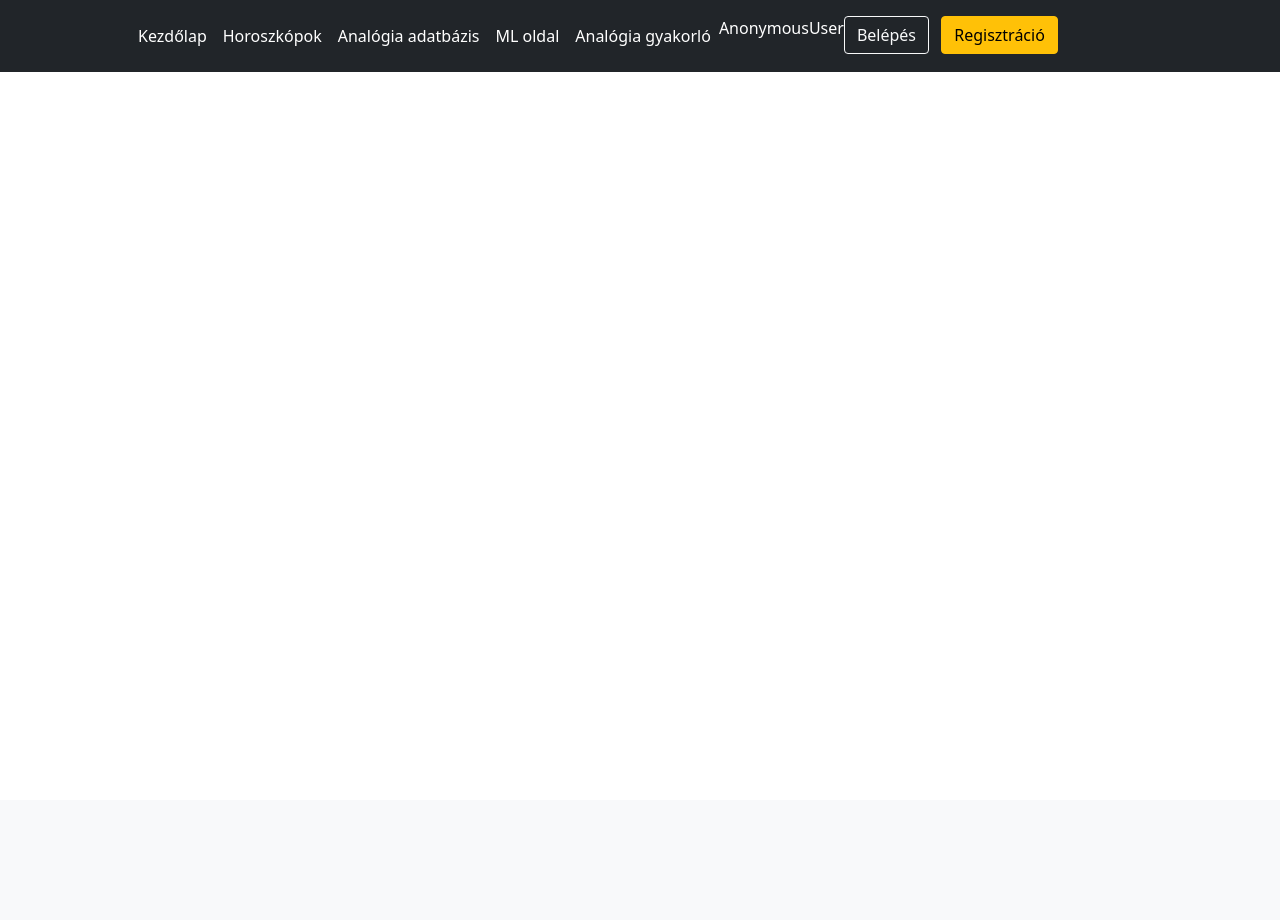
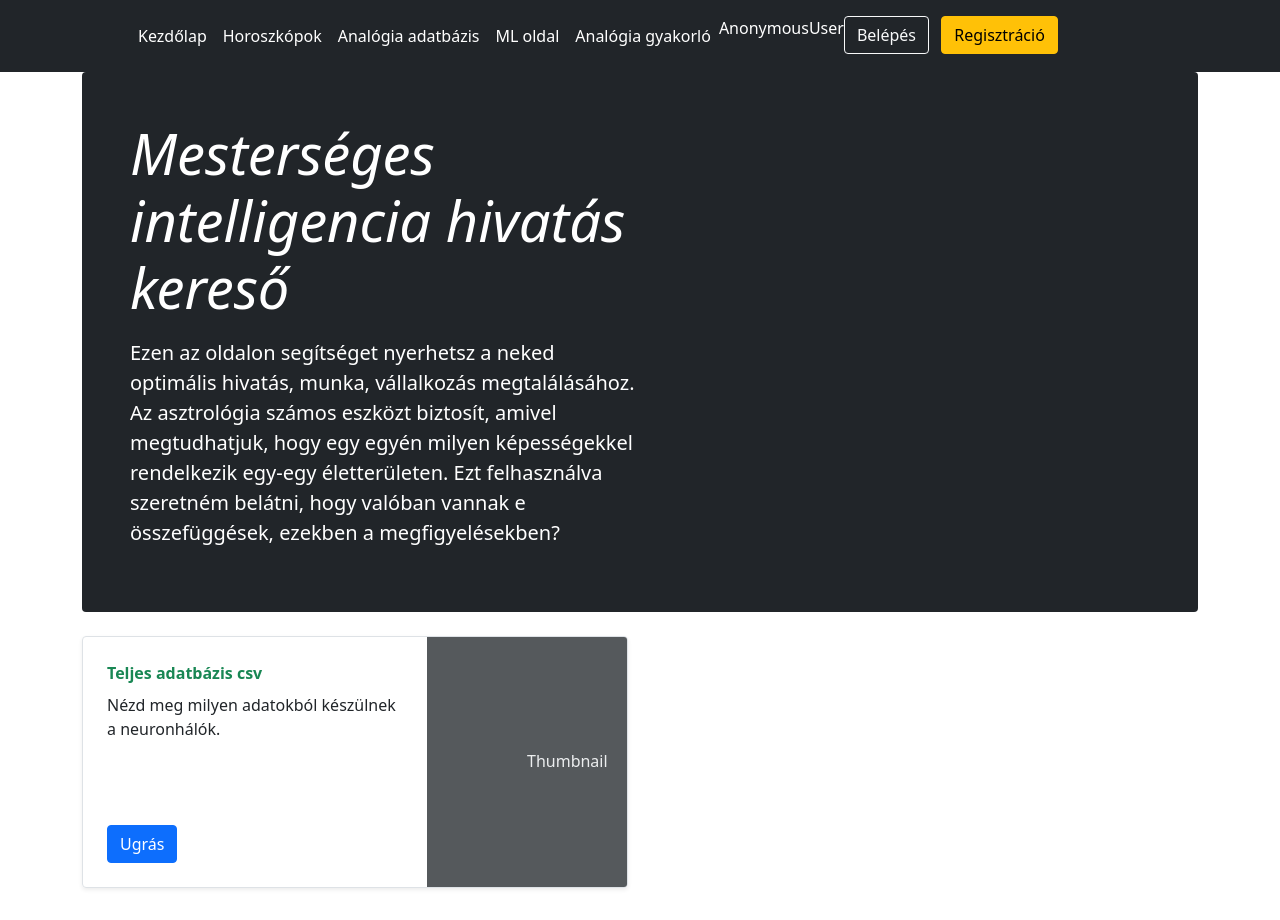
Before and after one commit to molnaredom/asztro, a Django app: page /ml_fooldal/ in a window 1280 px wide. Before the commit the page ends 72 px from the top, so only its background shows below. Run offline with Django 3.2, Linux system fonts and the light colour scheme; some libraries are stand-ins or nearby versions.

Commit message:
UPDATE: ML oldal bootstrap frontend

```diff
--- a/weboldal/base/templates/ml_oldalak/ml_fooldal.html
+++ b/weboldal/base/templates/ml_oldalak/ml_fooldal.html
@@ -1,2 +1,67 @@
 {% extends 'base.html' %}
-<li><a href="{% url 'generalt_adatok' %}" class="nav-link px-2 text-white">Generált adatok táblázata</a></li>
+{% block content %}
+
+<body>
+<main class="container">
+    <div class="p-4 p-md-5 mb-4 text-white rounded bg-dark">
+        <div class="col-md-6 px-0">
+            <h1 class="display-4 fst-italic">Mesterséges intelligencia hivatás kereső</h1>
+            <p class="lead my-3">Ezen az oldalon segítséget nyerhetsz a neked optimális hivatás, munka, vállalkozás megtalálásához.
+            Az asztrológia számos eszközt biztosít, amivel megtudhatjuk, hogy egy egyén milyen képességekkel rendelkezik egy-egy életterületen.
+                Ezt felhasználva szeretném belátni, hogy valóban vannak e összefüggések, ezekben a megfigyelésekben?
+            </p>
+        </div>
+    </div>
+
+    <div class="row mb-2">
+<!--        <div class="col-md-6">-->
+<!--            <div class="row g-0 border rounded overflow-hidden flex-md-row mb-4 shadow-sm h-md-250 position-relative">-->
+<!--                <div class="col p-4 d-flex flex-column position-static">-->
+<!--                    <strong class="d-inline-block mb-2 text-primary">World</strong>-->
+<!--                    <h3 class="mb-0">Featured post</h3>-->
+<!--                    <div class="mb-1 text-muted">Nov 12</div>-->
+<!--                    <p class="card-text mb-auto">This is a wider card with supporting text below as a natural lead-in to-->
+<!--                        additional content.</p>-->
+<!--                    <a href="{% url 'fejlesztes_alatt' %}" class="stretched-link">Continue reading</a>-->
+<!--                </div>-->
+<!--                <div class="col-auto d-none d-lg-block">-->
+<!--                    <svg class="bd-placeholder-img" width="200" height="250" xmlns="http://www.w3.org/2000/svg"-->
+<!--                         role="img" aria-label="Placeholder: Thumbnail" preserveAspectRatio="xMidYMid slice"-->
+<!--                         focusable="false"><title>Placeholder</title>-->
+<!--                        <rect width="100%" height="100%" fill="#55595c"/>-->
+<!--                        <text x="50%" y="50%" fill="#eceeef" dy=".3em">Thumbnail</text>-->
+<!--                    </svg>-->
+
+<!--                </div>-->
+<!--            </div>-->
+<!--        </div>-->
+        <div class="col-md-6">
+            <div class="row g-0 border rounded overflow-hidden flex-md-row mb-4 shadow-sm h-md-250 position-relative">
+                <div class="col p-4 d-flex flex-column position-static">
+                    <strong class="d-inline-block mb-2 text-success">Teljes adatbázis csv</strong>
+<!--                    <h3 class="mb-0">Post title</h3>-->
+<!--                    <div class="mb-1 text-muted">Nov 11</div>-->
+                    <p class="mb-auto">Nézd meg milyen adatokból készülnek a neuronhálók.</p>
+                    <a href="{% url 'generalt_adatok' %}" class="stretched-link"><button type="button" class="btn btn-primary">
+                        Ugrás
+                    </button></a>
+
+                </div>
+                <div class="col-auto d-none d-lg-block">
+                    <svg class="bd-placeholder-img" width="200" height="250" xmlns="http://www.w3.org/2000/svg"
+                         role="img" aria-label="Placeholder: Thumbnail" preserveAspectRatio="xMidYMid slice"
+                         focusable="false"><title>Placeholder</title>
+                        <rect width="100%" height="100%" fill="#55595c"/>
+                        <text x="50%" y="50%" fill="#eceeef" dy=".3em">Thumbnail</text>
+                    </svg>
+
+                </div>
+            </div>
+        </div>
+    </div>
+
+</main>
+
+</body>
+
+{% endblock %}
```
Also changed, not shown: weboldal/base/views_updaters.py (+16 -21 lines).
